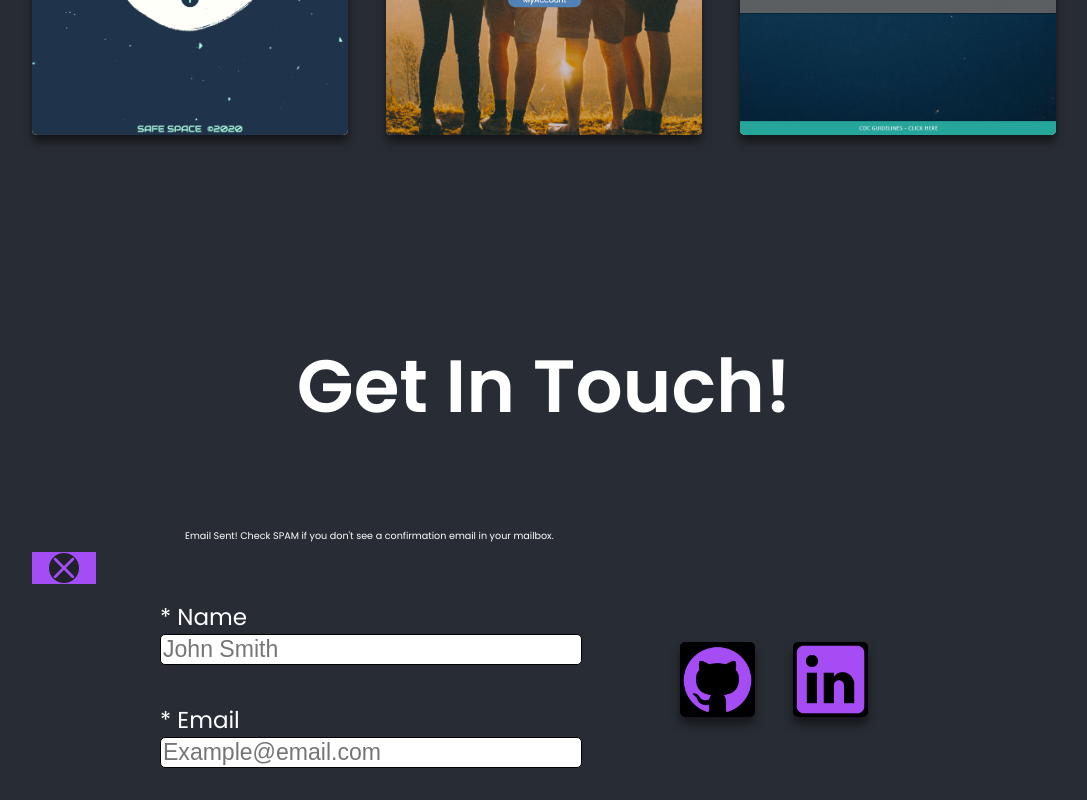
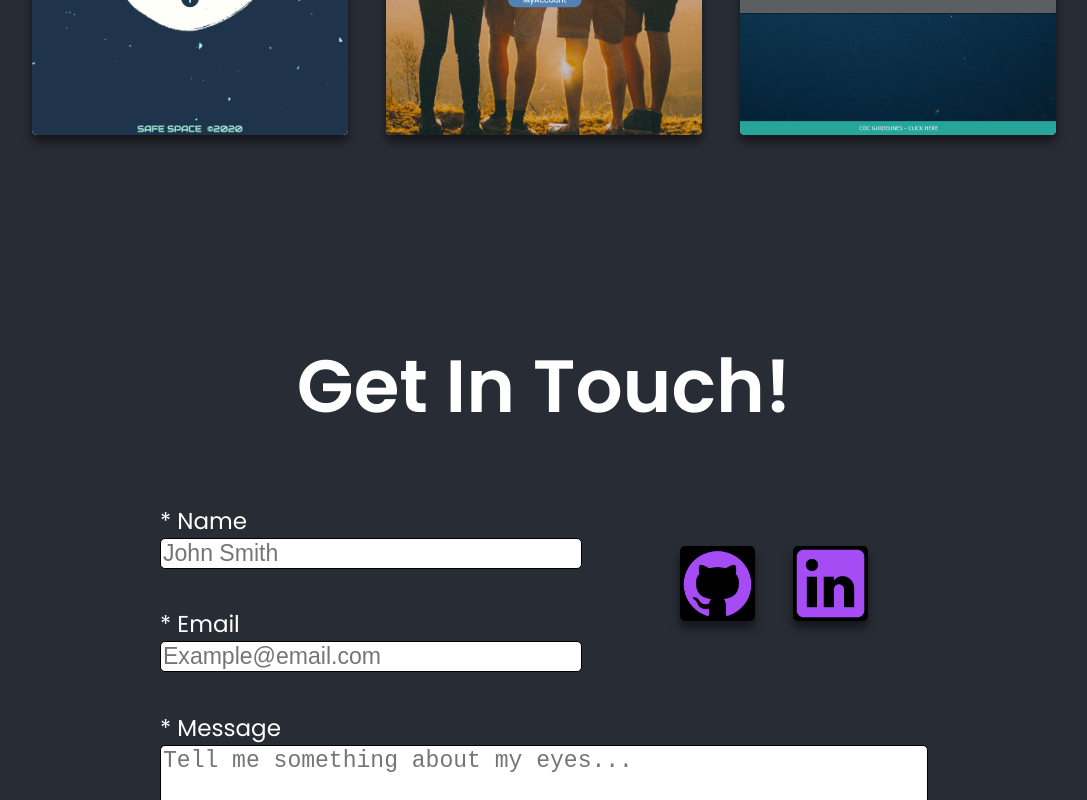
Before and after one commit to BR3NDAN-L8N/Portfolio, a React (Create React App) app in the folder client/: page / in a window 1280 px wide. Shown: the part 2194-2994 px from the top of the page, without its empty margins (96-1183 px from the left). Built offline with nearby package versions, Linux system fonts and the light colour scheme.

Commit message:
Projects: restyled card overlay for better readability. Contact: finished modal functionality and styling.

```diff
--- a/client/src/AppSections/Contact/Contact.js
+++ b/client/src/AppSections/Contact/Contact.js
@@ -53,6 +53,7 @@ export default function Contact() {
 
             <EmailSentModal
                 display={modalDisplay}
+                onClose={() => setModalDisplay(false)}
             />
 
             <form className="form" onSubmit={handleSubmit(onSubmit)}>
--- a/client/src/AppSections/Contact/EmailSentModal/EmailSentModal.css
+++ b/client/src/AppSections/Contact/EmailSentModal/EmailSentModal.css
@@ -16,10 +16,9 @@
     background-color: var(--primary-color);
     /* color: white; */
     box-shadow: 0px 7px 10px rgba(0,0,0,0.5);
-}
-.display-modal {
-    animation: displayModal 1s ease-in forwards;
 
+
+    animation: displayModal 0.5s ease-in-out forwards;
 }
 @keyframes displayModal {
     from {
@@ -32,21 +31,13 @@ top: 0%;
         left: 0%;
         transform: translate(0%, 0%);
     }
-
-    /* 100% {
-        transform: perspective(500px) translateZ(10px);
-        background-color: rgb(154, 45, 255);
-        color: white;
-    } */
-}
-.hide-modal {
 }
 
 p.modal-text {
     position: relative;
     top: 50%;
 
-    font-size: 0.5rem;
+    font-size: 0.8rem;
     margin: 0px 10vw;
     padding: 25px;
 }
--- a/client/src/AppSections/Contact/EmailSentModal/EmailSentModal.js
+++ b/client/src/AppSections/Contact/EmailSentModal/EmailSentModal.js
@@ -5,16 +5,18 @@ import closeImg from './assets/close9.png';
 
 export default function EmailSentModal(props) {
 
-    const addToStyleClasses = (display) => {
-        let styleClasses = 'email-modal';
-        if (display) return styleClasses += ' display-modal';
-        if (display) return styleClasses += ' hide-modal';
-    }
+    if (!props.display) return null;
+
+    // const addToStyleClasses = (display) => {
+    //     let styleClasses = 'email-modal';
+    //     if (display) return styleClasses += ' display-modal';
+    //     if (display) return styleClasses += ' hide-modal';
+    // }
 
     return (
-        <div className={addToStyleClasses(props.display)}>
+        <div className="email-modal">
             <p className="modal-text">Email Sent! Check SPAM if you don't see a confirmation email in your mailbox.</p>
-            <button className="close-modal">
+            <button className="close-modal" onClick={props.onClose}>
                 <img src={closeImg} className="close-image" alt="" />
             </button>
         </div>
--- a/client/src/AppSections/Projects/ProjectCard/ProjectCard.css
+++ b/client/src/AppSections/Projects/ProjectCard/ProjectCard.css
@@ -20,7 +20,7 @@
     display: block;
     width: 100%;
     height: 100%;
-    background: linear-gradient(to bottom, rgba(40, 44, 52, 0.5), rgba(167, 86, 243, 1));
+    background: rgba(31, 34, 41, 0.9);
     z-index: 2;
     transition: 0.5s all;
     opacity: 0;
@@ -31,7 +31,7 @@
     opacity: 1;
 }
 
-.card h1.header {
+.card h3.header {
     font-size: larger;
 }
 
@@ -69,7 +69,12 @@
     margin-bottom: 20px;
 }
 
-.card .info .btn {
+.card .info div.buttons {
+    display: flex;
+    justify-content: flex-start;
+    gap: 2rem;
+}
+.card .info .buttons .btn {
     text-decoration: none;
     padding: 0.5rem 1rem;
     background: white;
--- a/client/src/AppSections/Projects/ProjectCard/ProjectCard.js
+++ b/client/src/AppSections/Projects/ProjectCard/ProjectCard.js
@@ -23,12 +23,13 @@ export default function ProjectCard(props) {
         <div className="card">
             <img src={props.image} alt={props.imageAlt} />
             <div className="info">
-                <h1 className="header">{props.header}</h1>
-                <p>{props.text}</p>
-                <p>Team Project</p>
+                <h3 className="header">{props.header}</h3>
+                <p>{props.text}, Team Project</p>
                 <p>Technologies I Used: {displayTechUsed(props.techUsed)}</p>
-                <a href={props.urlCode} className="btn" target="_blank" rel="noreferrer">View Code</a>
-                <a href={props.urlSite} className="btn float-right" target="_blank" rel="noreferrer">View Site</a>
+                <div className="buttons">
+                    <a href={props.urlCode} className="btn" target="_blank" rel="noreferrer">View Code</a>
+                    <a href={props.urlSite} className="btn" target="_blank" rel="noreferrer">View Site</a>
+                </div>
             </div>
         </div>
     )
--- a/client/src/AppSections/Projects/Projects.js
+++ b/client/src/AppSections/Projects/Projects.js
@@ -25,7 +25,7 @@ export default function Projects() {
                     urlSite="https://safe-space-ne.herokuapp.com/home"
                 />
                 <ProjectCard
-                    header="Outdoor Adventure Buddies"
+                    header="Adventure Buddies"
                     text="Outdoor Adventure Meet-up Network"
                     techUsed={["Node.js", "Express", "Handlebars", "SendGrid Api"]}
                     image={adventureBuddiesImg}
--- a/client/src/index.css
+++ b/client/src/index.css
@@ -1,7 +1,7 @@
 :root {
     --primary-background: rgb(40, 44, 52);
-    --tertiary-background: rgb(31, 34, 41);
-    --primary-color: rgb(164, 77, 245);
+    --tertiary-background: #1f2229;
+    --primary-color: #a44df5;
 }
 
 * {
```
Also changed, not shown: package.json (added, +20 -0 lines). Lines whose indentation alone changed are shown as unchanged.
